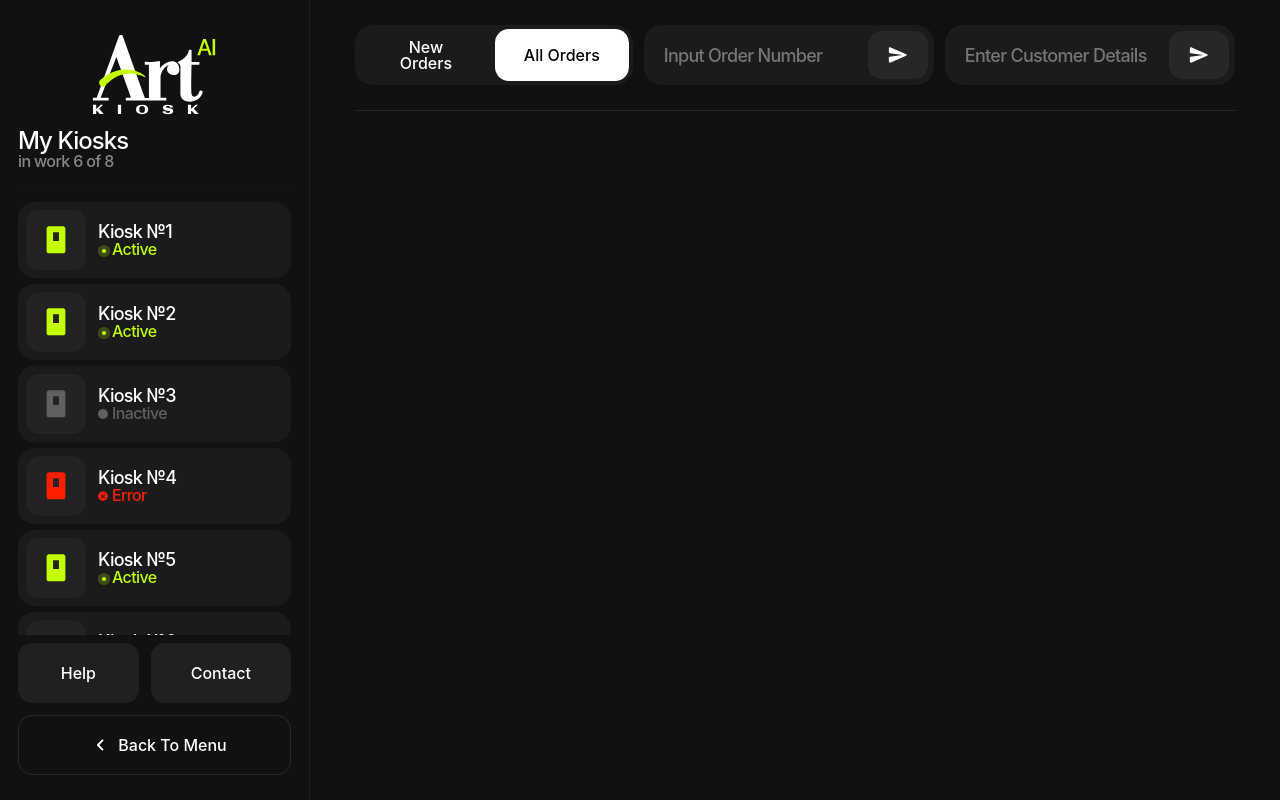
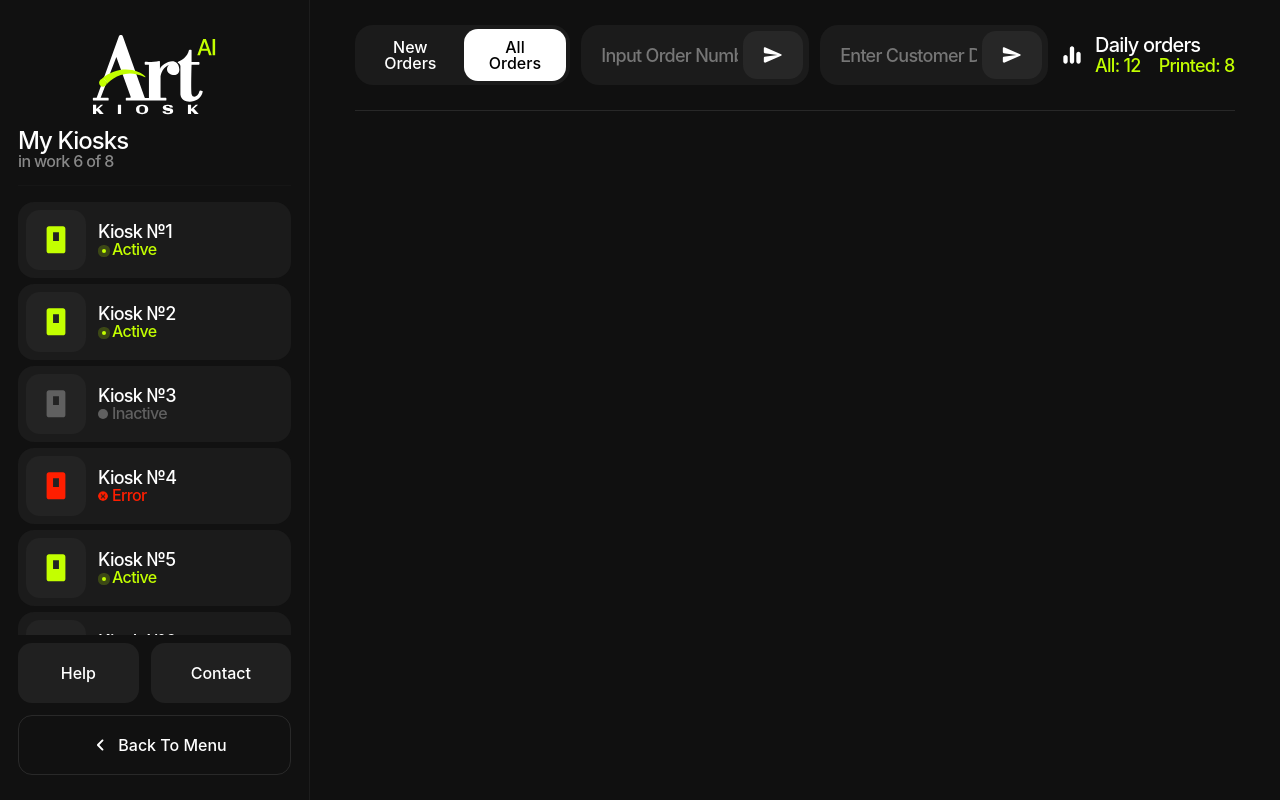
Before and after one commit to Anton-Osip/admin-kiosk, a Next.js app: page / in a window 1280 px wide. Built offline with nearby package versions, Linux system fonts and the light colour scheme.

Commit message:
feat: create OrdersSummary components

```diff
--- /dev/null
+++ b/src/shared/assets/equalizer.tsx
@@ -0,0 +1,21 @@
+import { forwardRef, type Ref, type SVGProps } from 'react';
+
+const Equalizer = (props: SVGProps<SVGSVGElement>, ref: Ref<SVGSVGElement>) => (
+  <svg
+    width="26"
+    height="26"
+    viewBox="0 0 26 26"
+    fill="none"
+    xmlns="http://www.w3.org/2000/svg"
+    ref={ref}
+    {...props}
+  >
+    <path
+      d="M13 21.6673C14.1917 21.6673 15.1667 20.6923 15.1667 19.5007V6.50065C15.1667 5.30898 14.1917 4.33398 13 4.33398C11.8084 4.33398 10.8334 5.30898 10.8334 6.50065V19.5007C10.8334 20.6923 11.8084 21.6673 13 21.6673ZM6.50004 21.6673C7.69171 21.6673 8.66671 20.6923 8.66671 19.5007V15.1673C8.66671 13.9757 7.69171 13.0007 6.50004 13.0007C5.30837 13.0007 4.33337 13.9757 4.33337 15.1673V19.5007C4.33337 20.6923 5.30837 21.6673 6.50004 21.6673ZM17.3334 11.9173V19.5007C17.3334 20.6923 18.3084 21.6673 19.5 21.6673C20.6917 21.6673 21.6667 20.6923 21.6667 19.5007V11.9173C21.6667 10.7257 20.6917 9.75065 19.5 9.75065C18.3084 9.75065 17.3334 10.7257 17.3334 11.9173Z"
+      fill="white"
+    />
+  </svg>
+);
+const ForwardRef = forwardRef(Equalizer);
+
+export default ForwardRef;
--- a/src/widgets/header/header.module.scss
+++ b/src/widgets/header/header.module.scss
@@ -4,6 +4,7 @@
   display: flex;
   align-items: center;
   justify-content: space-between;
+  gap: var(--space-11);
 }
 
 .controls {
--- a/src/widgets/header/header.tsx
+++ b/src/widgets/header/header.tsx
@@ -2,6 +2,7 @@
 
 import { Input, Tabs } from '@/shared';
 import { OrdersTab, useLocalStore } from '@/shared/lib/local-store';
+import { OrdersSummary } from '@/widgets';
 
 import s from './header.module.scss';
 
@@ -59,6 +60,7 @@ export function Header() {
           sendInput={changeCustomerDetailsHandler}
         />
       </div>
+      <OrdersSummary />
     </header>
   );
 }
--- a/src/widgets/index.ts
+++ b/src/widgets/index.ts
@@ -3,3 +3,4 @@ export { Header } from './header/header';
 export { LanguageSwitcher } from './language-switcher/language-switcher';
 export { SideBarMenu } from './side-bar-menu/side-bar-menu';
 export { ErrorBanners } from '@/widgets/error-banners/error-banners';
+export { OrdersSummary } from '@/widgets/orders-summary/orders-summary';
--- /dev/null
+++ b/src/widgets/orders-summary/orders-summary.module.scss
@@ -0,0 +1,28 @@
+.container {
+  display: flex;
+  align-items: center;
+  gap: var(--space-10);
+  min-width: 176px;
+}
+
+.title {
+  font-size: var(--text-xl);
+  font-weight: var(--font-medium);
+  line-height: var(--leading-normal);
+  letter-spacing: var(--tracking-tight);
+  margin-bottom: 2px;
+}
+
+.stats {
+  display: flex;
+  align-items: center;
+  gap: var(--space-18);
+}
+
+.stat {
+  color: var(--color-accent);
+  font-size: var(--text-lg);
+  font-weight: var(--font-medium);
+  line-height: var(--leading-normal);
+  letter-spacing: var(--tracking-tight);
+}
--- /dev/null
+++ b/src/widgets/orders-summary/orders-summary.tsx
@@ -0,0 +1,18 @@
+import Equalizer from '@/shared/assets/equalizer';
+
+import s from './orders-summary.module.scss';
+
+export const OrdersSummary = () => {
+  return (
+    <div className={s.container}>
+      <Equalizer />
+      <div className={s.content}>
+        <p className={s.title}>Daily orders</p>
+        <div className={s.stats}>
+          <span className={s.stat}>All: 12</span>
+          <span className={s.stat}>Printed: 8</span>
+        </div>
+      </div>
+    </div>
+  );
+};
```
Also changed, not shown: src/shared/ui/input/input.tsx (+9 -5 lines).
